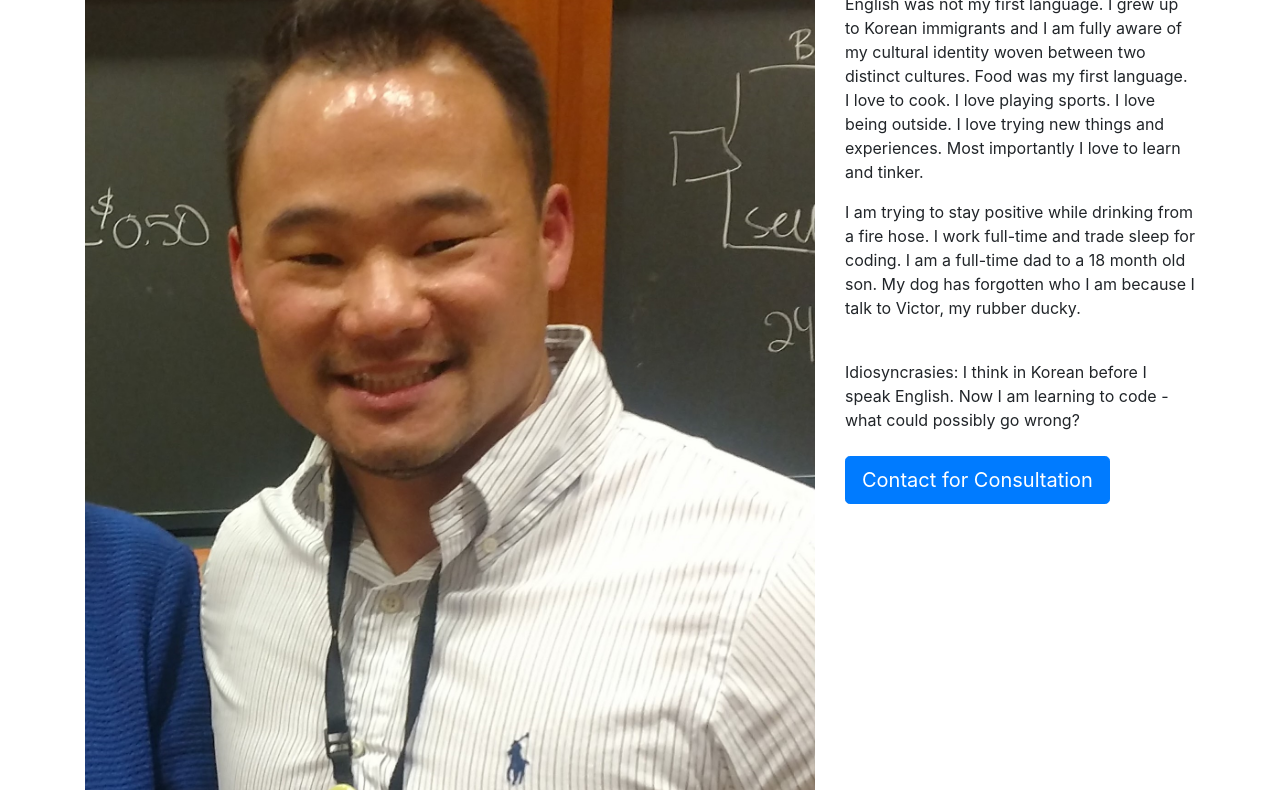
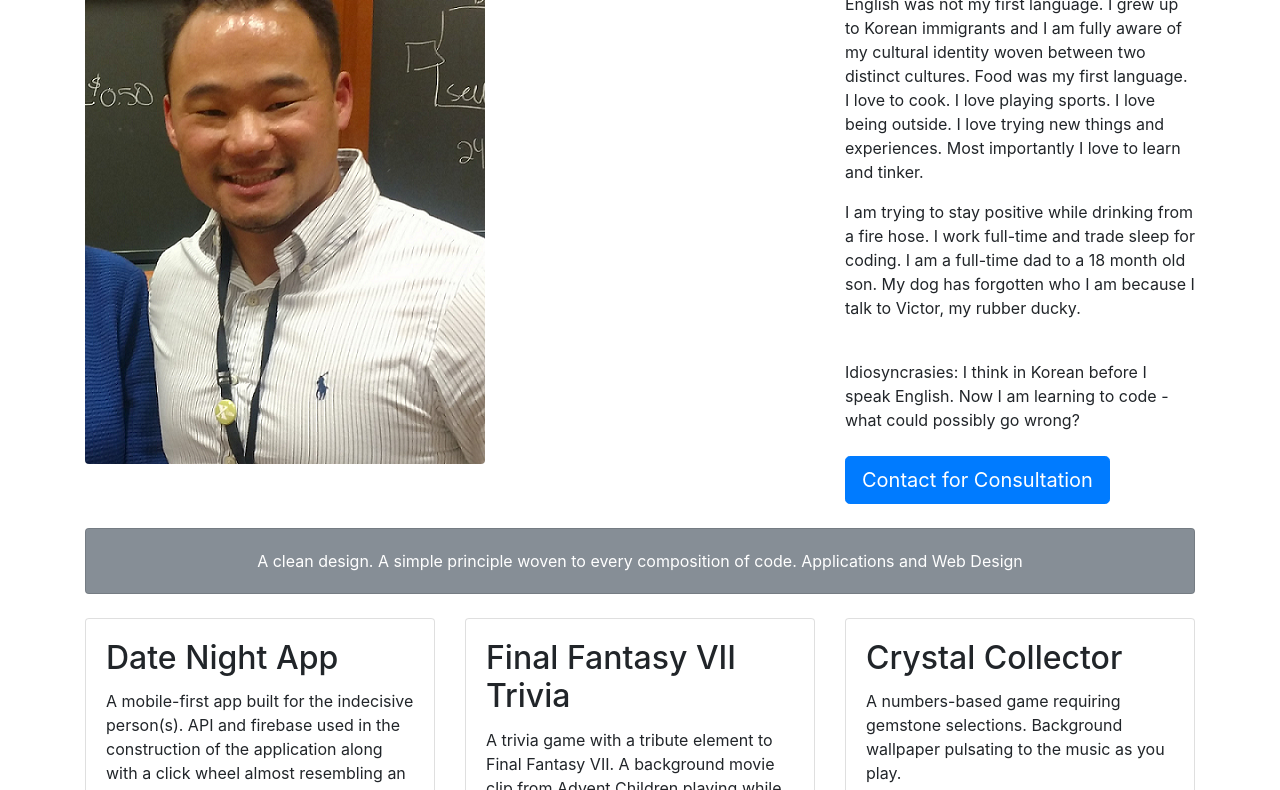
Before and after one commit to jok405/Bootstrap-Portfolio, a plain HTML site: page index.html in a window 1280 px wide. Shown: the part 144-934 px from the top of the page. Drawn offline with Linux system fonts and the light colour scheme.

Commit message:
profile photo added

```diff
--- a/index.html
+++ b/index.html
@@ -54,7 +54,7 @@
       <!-- Heading Row -->
       <div class="row my-4">
         <div class="col-lg-8">
-          <img class="img-fluid rounded" src="assets/images/portfolio.jpg" alt="">
+          <img class="img-fluid rounded" src="assets/images/portfolio2.png" alt="">
         </div>
         <!-- /.col-lg-8 -->
         <div class="col-lg-4">
```
Also changed, not shown: assets/images/portfolio.png (added), assets/images/portfolio1.png (added), assets/images/portfolio2.jpg (added), assets/images/portfolio2.png (added), assets/images/wall2.jpg (added), assets/images/wallpaper.JPG (added).
